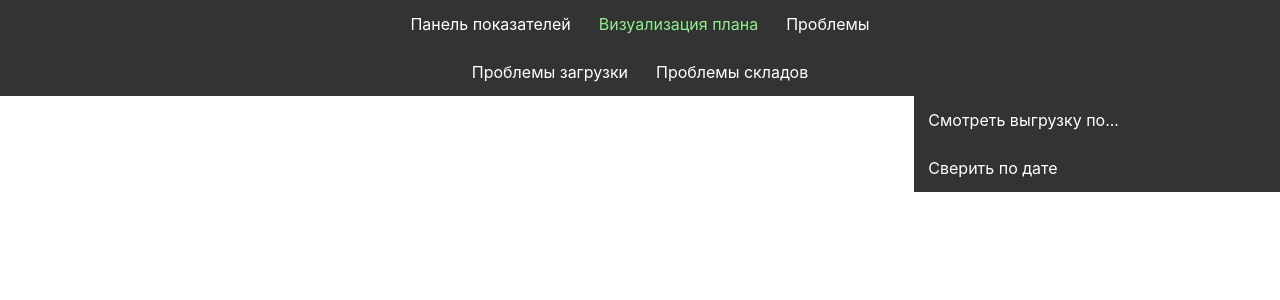
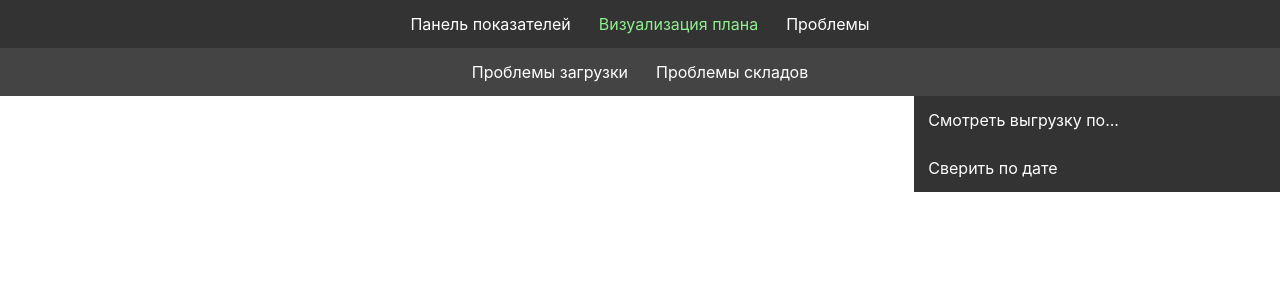
Before and after one commit to Maksiomo/accenture-facility-ui-ux, a React (Create React App) app in the folder src/frontend/front/: page / in a window 1280 px wide. Both pictures are taken after a click on the item "Визуализация плана". Shown: the top 300 px of the page. Built offline with nearby package versions, Linux system fonts and the light colour scheme; no server answers.

Commit message:
update colors

```diff
--- a/src/frontend/front/src/LocalMenuTwo/LocalItemTwo.js
+++ b/src/frontend/front/src/LocalMenuTwo/LocalItemTwo.js
@@ -10,7 +10,7 @@ function LocalItemTwo({item}){
     }
 
     return (
-        <li className='horizontal-item' onClick={pickLocalItemTwo.bind(null, item.id)}>
+        <li className='local-item-two' onClick={pickLocalItemTwo.bind(null, item.id)}>
             <span className={classes.join(' ')}>
                 {item.title}
             </span>
--- a/src/frontend/front/src/LocalMenuTwo/LocalMenuTwo.js
+++ b/src/frontend/front/src/LocalMenuTwo/LocalMenuTwo.js
@@ -3,7 +3,7 @@ import LocalItemTwo from './LocalItemTwo';
 
 function LocalMenuTwo(props){
     return (
-        <ul className='horizontal-menu'>
+        <ul className='local-menu-two'>
             {props.items.map(item =>{
                 return (
                     <LocalItemTwo
--- a/src/frontend/front/src/index.css
+++ b/src/frontend/front/src/index.css
@@ -90,6 +90,31 @@ code {
   background-color: #777;
 }
 
+.local-menu-two {
+  width: 100%;
+  height: auto;
+  overflow:auto;
+  white-space: nowrap;
+  background-color:#444;
+  text-align: center;
+  align-items: center;
+  margin: 0;
+  padding: 0;
+}
+
+.local-item-two {
+  display: inline-block;
+  color: white;
+  text-align: center;
+  padding: 14px;
+  text-decoration: none;
+  border-radius: 5%;
+}
+
+.lcoal-item-item:hover {
+  background-color: #888;
+}
+
 .vertical-menu {
   width: 100%;
   height: auto;
```
